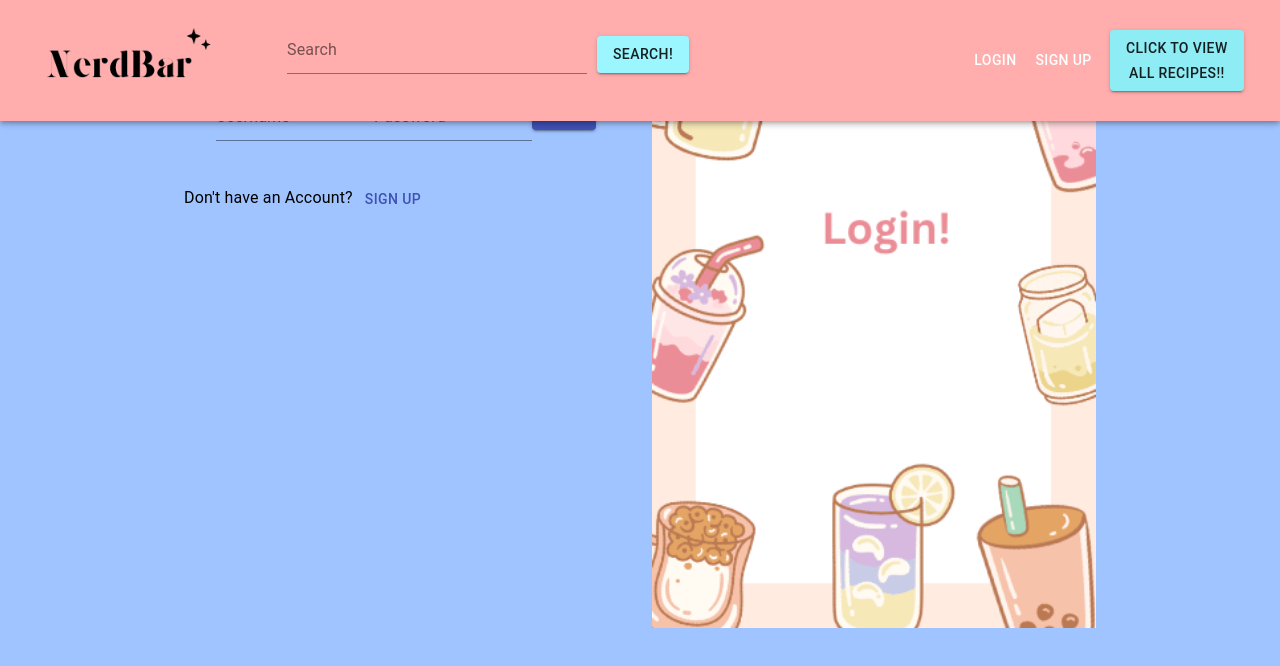
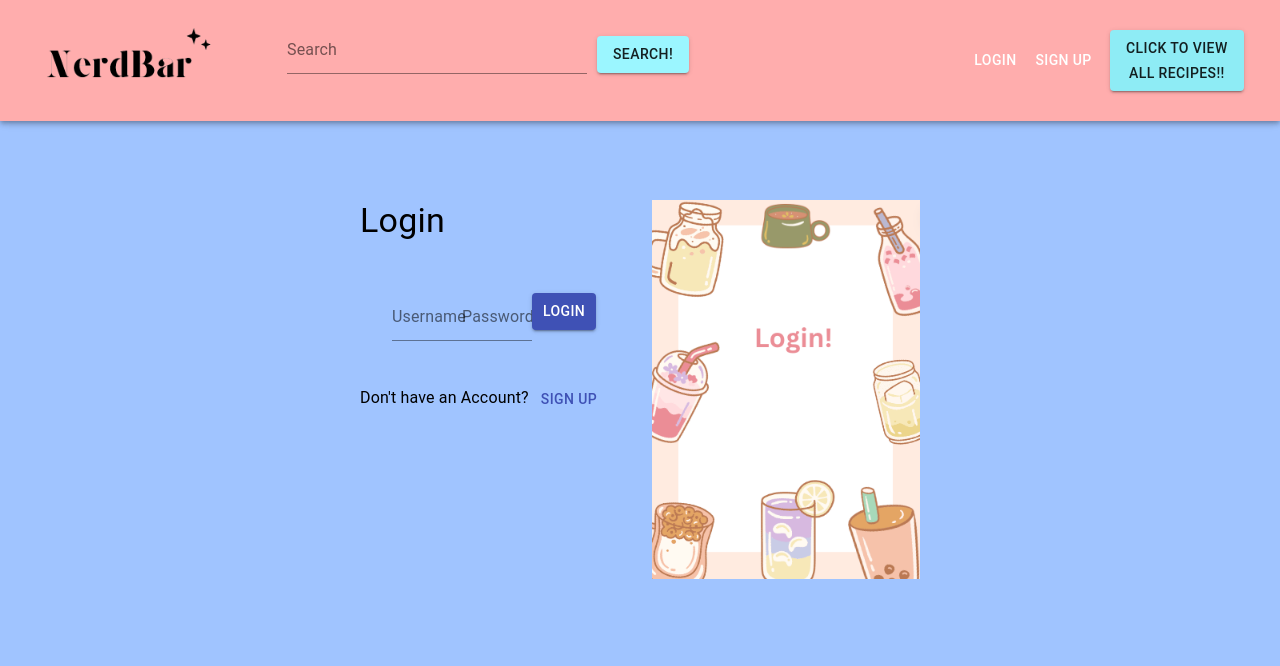
Before and after one commit to klsmith5370/NerdBar, a React app: page / in a window 1280 px wide. Shown: the top 666 px of the page. Built offline with nearby package versions, Linux system fonts and the light colour scheme; no server answers.

Commit message:
Changed padding to make sure it's not covered by navbar

```diff
--- a/client/components/AuthForm.js
+++ b/client/components/AuthForm.js
@@ -37,7 +37,7 @@ export const AuthForm = (props) => {
   }
 
   return (
-    <Container maxWidth='md'>
+    <Container maxWidth='md' style={{ padding: '200px' }}>
       <Grid container spacing={3}>
         <Grid item xs={12} sm={6}>
           <Typography variant="h4">{location === "/signup" ? "Sign Up" : "Login"}</Typography>
```
